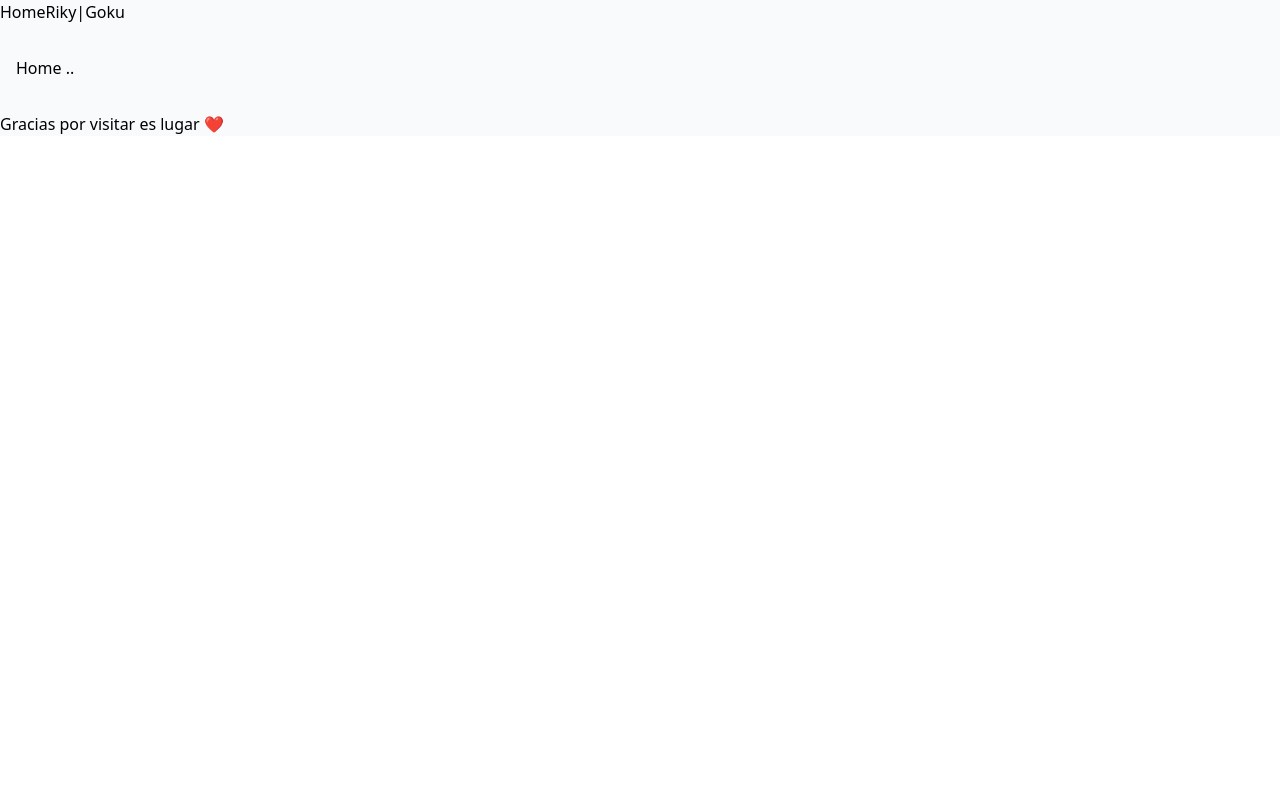
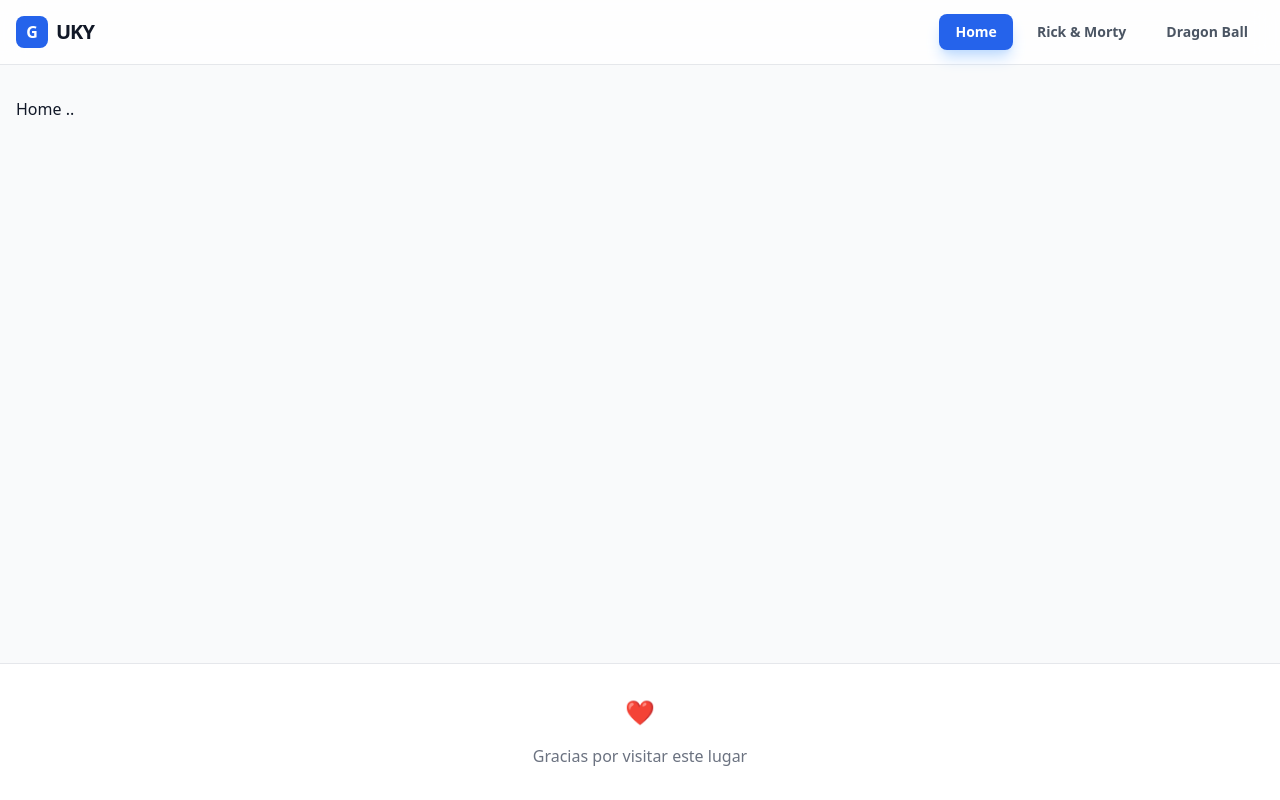
Before and after one commit to CZrich/Riky-Goku, a React (Vite) app: page / in a window 1280 px wide. Built offline with nearby package versions, Linux system fonts and the light colour scheme.

Commit message:
💡:create new components

```diff
--- a/src/Layout/Layout.tsx
+++ b/src/Layout/Layout.tsx
@@ -2,28 +2,20 @@ import { Outlet } from "react-router-dom";
 
 import { NavBar } from "../components/NavBar";
 import { Footer } from "../components/Footer";
-
 export default function Layout() {
     return (
-
-        <div className="flex flex-col min-h screen bg-gray-50">
-            <header className="sticky  top-0 z-50">
-                <NavBar/>
+        /* flex-col + min-h-screen son la clave */
+        <div className="flex flex-col min-h-screen bg-gray-50 text-gray-900">
+            <header className="sticky top-0 z-50 bg-white/80 backdrop-blur-md border-b border-gray-200">
+                <NavBar />
             </header>
 
-            <main className="flex-grow container mx-auto px-4 py-8">
-                <Outlet/>
+            {/* flex-grow empuja al footer hacia abajo si el contenido es corto */}
+            <main className="flex-grow container mx-auto px-4 py-8 max-w-7xl">
+                <Outlet />
             </main>
 
-
             <Footer />
-
-
-
-
         </div>
-
-
-
     );
 }
--- /dev/null
+++ b/src/components/CardView.tsx
@@ -0,0 +1,58 @@
+import type { ICardProps } from "../types/ICard";
+
+export function CardView({ title, subtitle, image, badge, description, footerInfo }: ICardProps) {
+    return (
+        <div className="group bg-white rounded-2xl shadow-sm hover:shadow-2xl transition-all duration-500 border border-gray-100 overflow-hidden flex flex-col h-full transform hover:-translate-y-1">
+            {/* Contenedor de Imagen Optimizado */}
+            <div className="relative aspect-[4/5] overflow-hidden bg-gray-200">
+                <img
+                    src={image || 'https://via.placeholder.com/300'}
+                    alt={title}
+                    // 'object-top' asegura que veamos la cabeza/pecho.
+                    // 'object-cover' llena el contenedor sin deformar.
+                    className="w-full h-full object-cover object-top group-hover:scale-105 transition-transform duration-700 ease-in-out"
+                />
+
+                {/* Badge con mejor contraste */}
+                {badge && (
+                    <div className="absolute top-3 right-3">
+                        <span className="bg-white/90 backdrop-blur-sm text-blue-900 text-[10px] uppercase tracking-widest font-black px-3 py-1.5 rounded-lg shadow-lg">
+                            {badge}
+                        </span>
+                    </div>
+                )}
+
+                {/* Degradado suave sobre la imagen para que el texto respire */}
+                <div className="absolute inset-0 bg-gradient-to-t from-black/20 to-transparent opacity-0 group-hover:opacity-100 transition-opacity duration-500" />
+            </div>
+
+            {/* Content Section */}
+            <div className="p-6 flex flex-col flex-grow">
+                <div className="mb-2">
+                    <p className="text-[10px] font-black uppercase tracking-tighter text-blue-500 mb-1">{subtitle}</p>
+                    <h3 className="text-2xl font-extrabold text-gray-900 leading-tight group-hover:text-blue-700 transition-colors italic uppercase">
+                        {title}
+                    </h3>
+                </div>
+
+                {description && (
+                    <p className="text-gray-500 text-sm line-clamp-3 mb-6 leading-relaxed">
+                        {description}
+                    </p>
+                )}
+
+                {/* Footer info con estilo de "Metadata" */}
+                {footerInfo && (
+                    <div className="pt-4 border-t border-gray-100 mt-auto flex justify-between items-center">
+                        <span className="text-[11px] text-gray-400 font-bold uppercase tracking-widest">
+                            Stats
+                        </span>
+                        <span className="text-xs text-gray-700 font-mono bg-gray-100 px-2 py-1 rounded">
+                            {footerInfo}
+                        </span>
+                    </div>
+                )}
+            </div>
+        </div>
+    );
+}
--- a/src/components/Footer.tsx
+++ b/src/components/Footer.tsx
@@ -1,8 +1,19 @@
+// src/components/Footer.tsx
 export function Footer() {
+
+
   return (
+    <footer className="bg-white border-t border-gray-200 py-8 mt-auto">
+        <div className="container mx-auto px-4 text-center">
+            <div className="flex justify-center gap-6 mb-4">
 
-    <div>
-       <p> Gracias por visitar es  lugar ❤️</p>
-    </div>
+                <span className="text-2xl text-red-900 ">❤️</span>
+            </div>
+            <p className="text-gray-500 font-medium">
+                Gracias por visitar este lugar
+            </p>
+
+        </div>
+    </footer>
   );
 }
--- a/src/components/NavBar.tsx
+++ b/src/components/NavBar.tsx
@@ -1,12 +1,32 @@
 import { NavLink } from "react-router-dom";
 
+
 export function NavBar() {
+  // Clase reutilizable para los links
+  const linkStyles = ({ isActive }: { isActive: boolean }) =>
+    `px-4 py-2 rounded-lg text-sm font-bold transition-all duration-300 ${
+      isActive
+        ? "bg-blue-600 text-white shadow-lg shadow-blue-200"
+        : "text-gray-600 hover:bg-gray-100 hover:text-blue-600"
+    }`;
+
   return (
-    <div>
-         <NavLink to ="/"> Home</NavLink>
-         <NavLink to ="riky">Riky</NavLink>
-        |<NavLink to ="goku">Goku</NavLink>
+    <nav className="max-w-7xl mx-auto px-4 h-16 flex items-center justify-between">
+        {/* Logo */}
+        <div className="flex items-center gap-2">
+            <div className="w-8 h-8 bg-blue-600 rounded-lg flex items-center justify-center text-white font-black">
+                G
+            </div>
 
-    </div>
+             <span className="font-black text-xl tracking-tighter uppercase">uky</span>
+        </div>
+
+        {/* Links */}
+        <div className="flex items-center gap-2">
+             <NavLink to="/" className={linkStyles}>Home</NavLink>
+             <NavLink to="/riky" className={linkStyles}>Rick & Morty</NavLink>
+             <NavLink to="/goku" className={linkStyles}>Dragon Ball</NavLink>
+        </div>
+    </nav>
   );
 }
--- /dev/null
+++ b/src/components/SearchBar.tsx
@@ -0,0 +1,35 @@
+interface SearchBarProps {
+  value: string;
+  onChange: (value: string) => void;
+
+  placeholder?: string;
+}
+export function SearchBar({ value, onChange, placeholder }: SearchBarProps) {
+
+
+  return (
+
+
+    // Dentro de SearchBar.tsx
+    <div className="relative flex-grow">
+      <input
+        type="text"
+        value={value}
+        onChange={(e) => onChange(e.target.value)}
+        className="w-full p-3 pl-10 pr-10 border rounded-xl" // Añadimos padding a la derecha (pr-10)
+        placeholder={placeholder}
+      />
+      {value && (
+        <button
+          type="button"
+          onClick={() => onChange("")} // Limpia el estado
+          className="absolute inset-y-0 right-0 pr-3 flex items-center text-gray-400 hover:text-gray-600"
+        >
+          <svg className="w-5 h-5" fill="none" stroke="currentColor" viewBox="0 0 24 24">
+            <path strokeLinecap="round" strokeLinejoin="round" strokeWidth="2" d="M6 18L18 6M6 6l12 12" />
+          </svg>
+        </button>
+      )}
+    </div>
+  );
+}
--- a/src/pages/Goku.tsx
+++ b/src/pages/Goku.tsx
@@ -1,32 +1,81 @@
 import { useQuery } from "@tanstack/react-query";
 import { genericFetcher } from "../api";
 import type { IGoku } from "../types/IGoku";
+import type { IApiResponse } from "../types/IGenericApiResponse";
+import { CardView } from "../components/CardView";
+import { SearchBar } from "../components/SearchBar";
+import { useState } from "react";
 
 export default function Goku() {
     const url = import.meta.env.VITE_API_URL_GOKU;
-    const {data,isError,isPending,error}=useQuery(
+    //const [inputValue,setInputValue]=useState("");
+    //const [ filterQuery,setFilterQuery]=useState("");
+    const[search,setSearch]= useState("");
+    const { data, isError, isPending, error } = useQuery(
         {
-        queryKey:["characters"],
-        queryFn: ()=>{
-            const res= genericFetcher<IGoku>(url)
-            return   res;
+            queryKey: ["characters"],
+            queryFn: () => {
+                const res = genericFetcher<IApiResponse<IGoku>>(url)
+                return res;
             }
 
 
 
         });
-    if(isPending){
+
+     const handleClear=()=>{
+        setSearch("")
+     }
+
+    // Filtramos usando filterQuery
+    const filteredCharacters = data?.items?.filter(char =>
+        char.name.toLowerCase().includes(search.toLowerCase())
+    ) || []
+    if (isPending) {
         return <div> Cargando...</div>
     }
-    if(isError){
+    if (isError) {
         return <div> Error:{error.message}</div>
     }
 
     return (
+        <div>
+
+            <SearchBar
+                value={search}
+                onChange={setSearch}
+                placeholder="Busca un guerrero..."
 
 
-    <div>
-        {JSON.stringify(data)}
+            >
+
+
+            </SearchBar>
+              {/* BOTÓN PARA LIMPIAR: Si hay texto, mostramos el botón para ver todo otra vez */}
+                    {search !== "" && (
+                        <button
+                            onClick={handleClear}
+                            className="bg-gray-200 hover:bg-gray-300 text-gray-700 px-4 py-2 rounded-xl font-bold transition-all"
+                        >
+                            Ver todos
+                        </button>
+                    )}
+            <div className="grid grid-cols-1 sm:grid-cols-2 lg:grid-cols-3 xl:grid-cols-4 gap-8 p-6">
+
+                {
+                   filteredCharacters?.map((goku) => (
+                        <CardView
+                            key={goku.id}
+                            title={goku.name}
+                            subtitle={goku.race}
+                            image={goku.image}
+                            badge={goku.affiliation}
+                            description={goku.description}
+                            footerInfo={`Max Ki: ${goku.maxki}`}
+                        />
+                    ))
+                }
+            </div>
         </div>
     );
 }
--- /dev/null
+++ b/src/types/ICard.ts
@@ -0,0 +1,8 @@
+export interface ICardProps {
+    title: string;
+    subtitle: string;
+    image: string | null;
+    badge?: string;
+    description?: string;
+    footerInfo?: string;
+}
--- /dev/null
+++ b/src/types/IGenericApiResponse.ts
@@ -0,0 +1,12 @@
+export interface IApiResponse<T> {
+    items?: T[];    // Dragon Ball suele usar 'items'
+    results?: T[];  // Rick & Morty suele usar 'results'
+    data?: T[];     // Otras APIs usan 'data'
+    meta?: {
+        totalItems: number;
+        itemCount: number;
+        totalPages: number;
+    };
+
+
+}
--- /dev/null
+++ b/src/types/IRiky.ts
@@ -0,0 +1,15 @@
+
+
+export interface IRiky{
+    id:number;
+    name:string;
+    status:string;
+    type:string | null;
+    gender:string;
+    origin: string;
+    location:string;
+    image:string|null;
+    episode:string[];
+    created:string;
+
+}
```
Also changed, not shown: src/api/index.ts (+5 -3 lines). Lines whose indentation alone changed are shown as unchanged.
